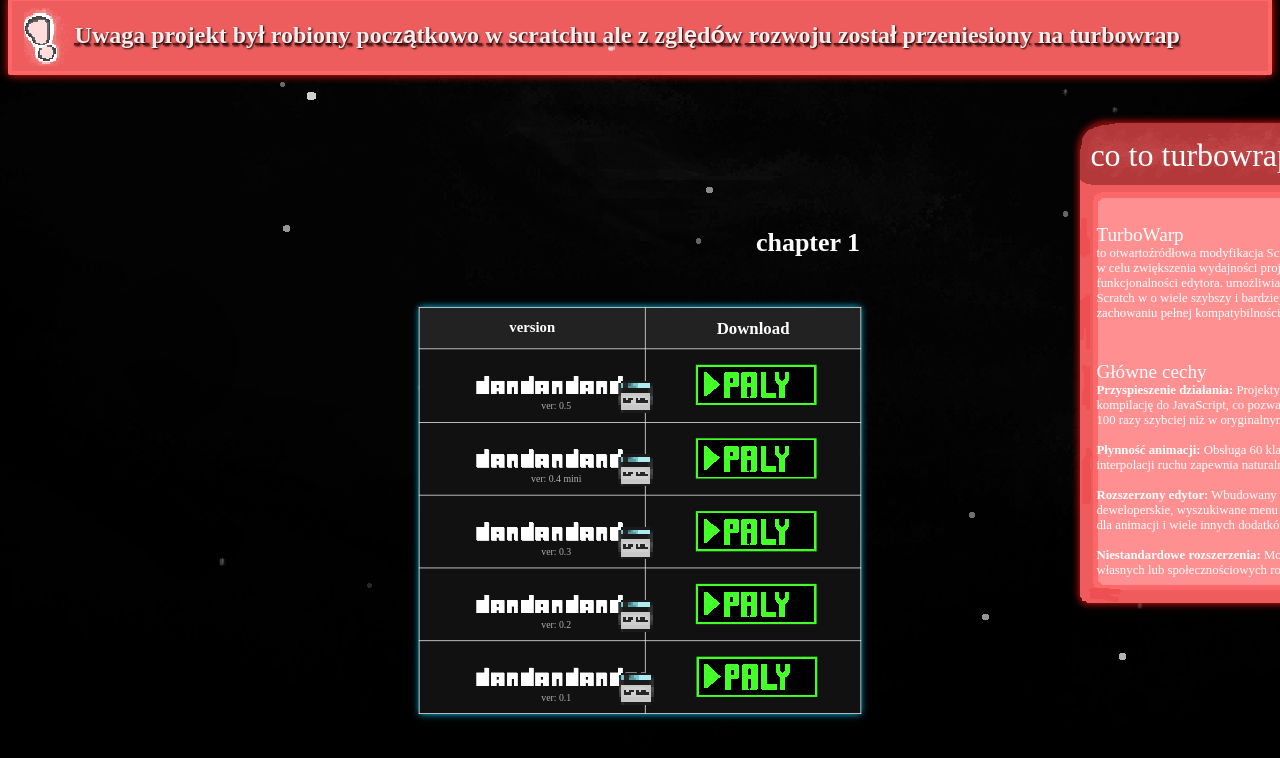
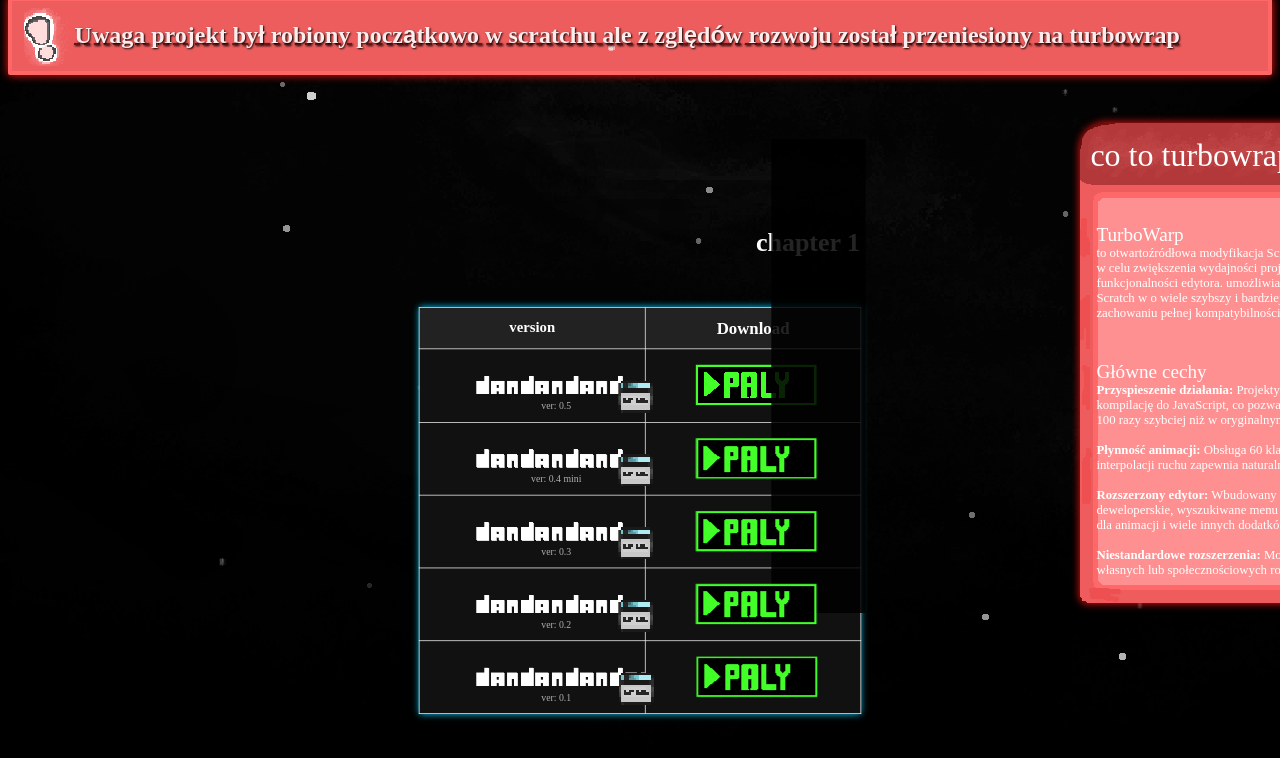
Before and after one commit to malubi123/dandertale-page, a plain HTML site: page index.html in a window 1280 px wide. In both pictures the pointer is over the picture 809 px from the left and 956 px from the top of the page. Shown: the part 572-1330 px from the top of the page. Drawn offline with Linux system fonts and the light colour scheme; a web font is replaced by a local one.

Commit message:
Update stylesheet.css

```diff
--- a/stylesheet.css
+++ b/stylesheet.css
@@ -433,3 +433,11 @@ td * {
   transform: translateX(10px);
   image-rendering: pixelated;
 }
+
+.aktualizacjav5:hover img {
+  content: url("aktualizacjadov5.png");
+ scale: 26.3;
+ transform: translateY(-45px);
+  transform: translateX(10px);
+  image-rendering: pixelated;
+}
```
